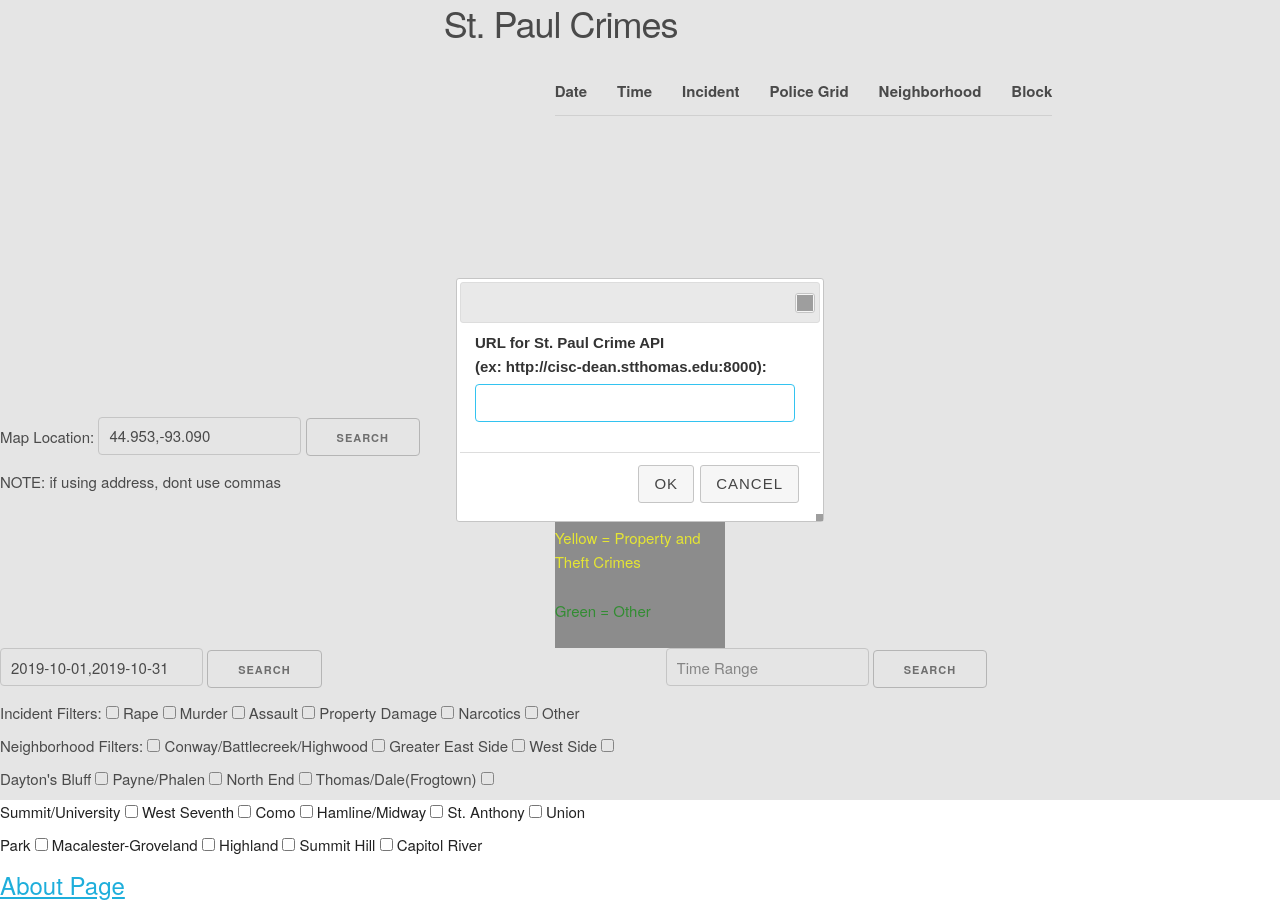
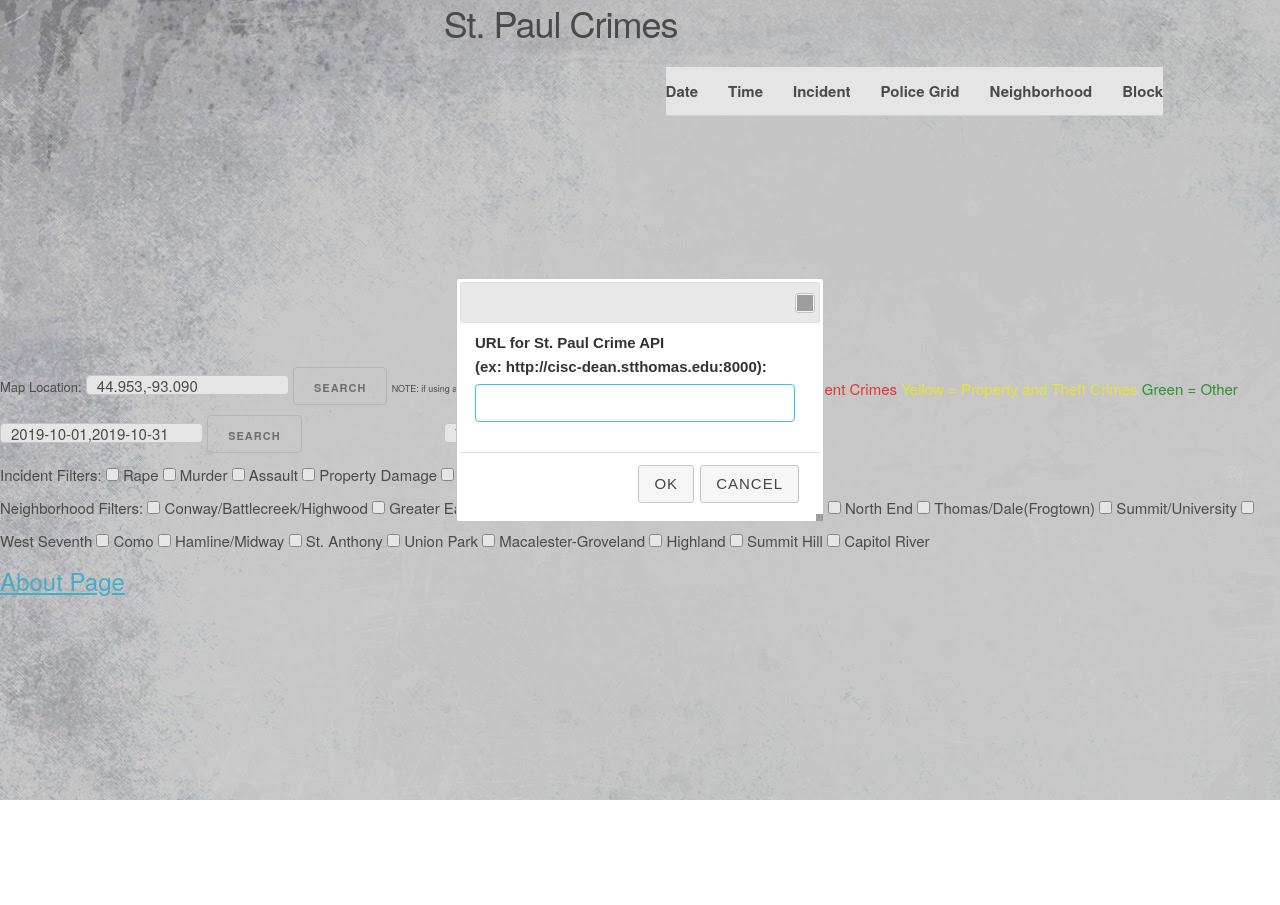
Before and after one commit to RileyLipinski/Project4-Dynamic_Web_Application, a website: page public/index.html in a window 1280 px wide. After the commit the page ends 800 px from the top, so only its background shows below. Drawn offline with nearby package versions, Linux system fonts and the light colour scheme; grey boxes are pictures that could not be loaded.

Commit message:
changed formating of page

```diff
--- a/public/index.html
+++ b/public/index.html
@@ -63,15 +63,19 @@
         }
     </script>
 	<style>
-		#mymap{ height: 35rem; width: 50rem; }
+        body
+        {
+            background-image: url('/images/pThEg5.jpg');
+        }
+		#mymap{ height: 30rem; width: 57rem; }
         .scrollit
         {
         overflow:scroll;
         }
         #mapTable
         {
-            height: 35rem;
-            width: 52rem;
+            height: 30rem;
+            width: 57rem;
         }
 	</style>
 </head>
@@ -82,19 +86,12 @@
         </div>
     </div>
     <div class="row">
-        <div class = "five columns">
+        <div class = "six columns">
             <div id="mymap"></div>
-            <div id="mapInput">
-                Map Location:
-                <input type="text" v-model="Location">
-                <button type="button" v-on:click="sendLocation">Search</button>
-            </div>
-            <p>NOTE: if using address, dont use commas</p>
         </div>
-
-        <div id="mapTable" class="five columns scrollit">
+        <div id="mapTable" class="six columns scrollit">
             <table v-if="crimes != {}">
-            <tr>
+            <tr style="background-color: white;">
                 <th>Date</th>
                 <th>Time</th>
                 <th>Incident</th>
@@ -112,32 +109,44 @@
                     </tr>
             </table>
         </div>
-        <div style="background-color: gray;" class = "two columns">
-            <h4>Legend</h4>
-            <p style="color: red;"> Red = Violent Crimes </p>
-            <p style="color: yellow;"> Yellow = Property and Theft Crimes</p>
-            <p style="color: green;"> Green = Other</p>
+    </div>
+    <div class = "row">
+        <div class= "six columns">
+            <div id="mapInput">
+                <p style="display:inline; font-size: 13px;">Map Location:</p>
+                <input style="height: 2rem;"type="text" v-model="Location">
+                <button style="padding: 1px 20px;"type="button" v-on:click="sendLocation">Search</button>
+                <p style="font-size: 9px;display:inline;">NOTE: if using address, dont use commas</p>
+            </div>
+
         </div>
+        <div  class = "six columns">
+                <h5 style="display:inline;">Legend: </h5>
+                <p style="color: red; display:inline;"> Red = Violent Crimes </p>
+                <p style="color: yellow; display:inline;"> Yellow = Property and Theft Crimes</p>
+                <p style="color: green; display:inline;"> Green = Other</p>
+            </div>
     </div>
     <div class="row">
-        <div class="six columns" id="dateRange">
-                <input placeholder="Date Range" type="text" v-model="Date">
-                <button type="button" v-on:click="sendDate">Search</button>
+        <div class="four columns" id="dateRange">
+                <input style="height: 2rem;" placeholder="Date Range" type="text" v-model="Date">
+                <button style="padding: 1px 20px;"type="button" v-on:click="sendDate">Search</button>
         </div>
-        <div class="six columns" id="timeRange">
-                <input placeholder="Time Range" type="text" v-model="Time">
-                <button type="button" v-on:click="sendTime">Search</button>
+        <div class="four columns" id="timeRange">
+                <input style="height: 2rem;" placeholder="Time Range" type="text" v-model="Time">
+                <button style="padding: 1px 20px;"type="button" v-on:click="sendTime">Search</button>
         </div>
+
     </div>
-    <div class= "row">
-        <div class="six columns" id = "checkboxes">
+     <div class= "row">
+        <div class="twelve columns" id = "checkboxes">
             <p style="display:inline">Incident Filters:</p>
             <input type="checkbox" id="rape" value="RAPE" v-model="checkedIncidents" @change="updateJSON()"> Rape
             <input type="checkbox" id="murder" value="MURDER" v-model="checkedIncidents"  @change="updateJSON()"> Murder
             <input type="checkbox" id="assault" value="ASSAULT" v-model="checkedIncidents" @change="updateJSON()"> Assault
             <input type="checkbox" id="property_damage" value="PROPERTY_DAMAGE" v-model="checkedIncidents" @change="updateJSON()"> Property Damage
             <input type="checkbox" id="narcotics" value="NARCOTICS" v-model="checkedIncidents" @change="updateJSON()"> Narcotics
-            <input type="checkbox" id="other" value="OTHER" v-model="checkedIncidents" @change="updateJSON()"> Other
+            <input type="checkbox" id="other" value="OTHER" v-model="checkedIncidents" @change="updateJSON()"> Other <br>
             <p style="display:inline">Neighborhood Filters:</p>
             <input type="checkbox" id="n1" value="N1" v-model="checkedNeighborhoods" @change="updateJSON()"> Conway/Battlecreek/Highwood
             <input type="checkbox" id="n2" value="N2" v-model="checkedNeighborhoods" @change="updateJSON()"> Greater East Side
```
Also changed, not shown: public/images/pThEg5.jpg (added).
